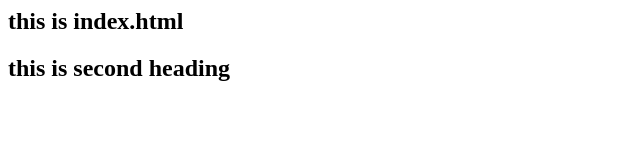
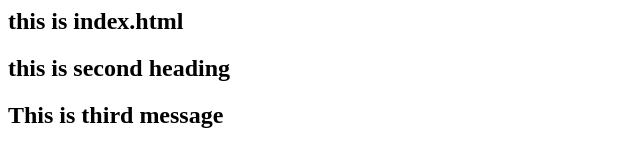
Before and after one commit to srshtinamdev123/simplilearn_repo, a plain HTML site: page index.html in a window 1280 px wide. Shown: the whole page, without its empty margins (0-640 px from the left). Drawn offline with Linux system fonts and the light colour scheme.

Commit message:
Update index.html

```diff
--- a/index.html
+++ b/index.html
@@ -4,5 +4,6 @@
 	<body>
 		<h2>this is index.html</h2>
 		<h2>this is second heading</h2>
+		<h2>This is third message</h2>
 	</body>
 </html>
```
